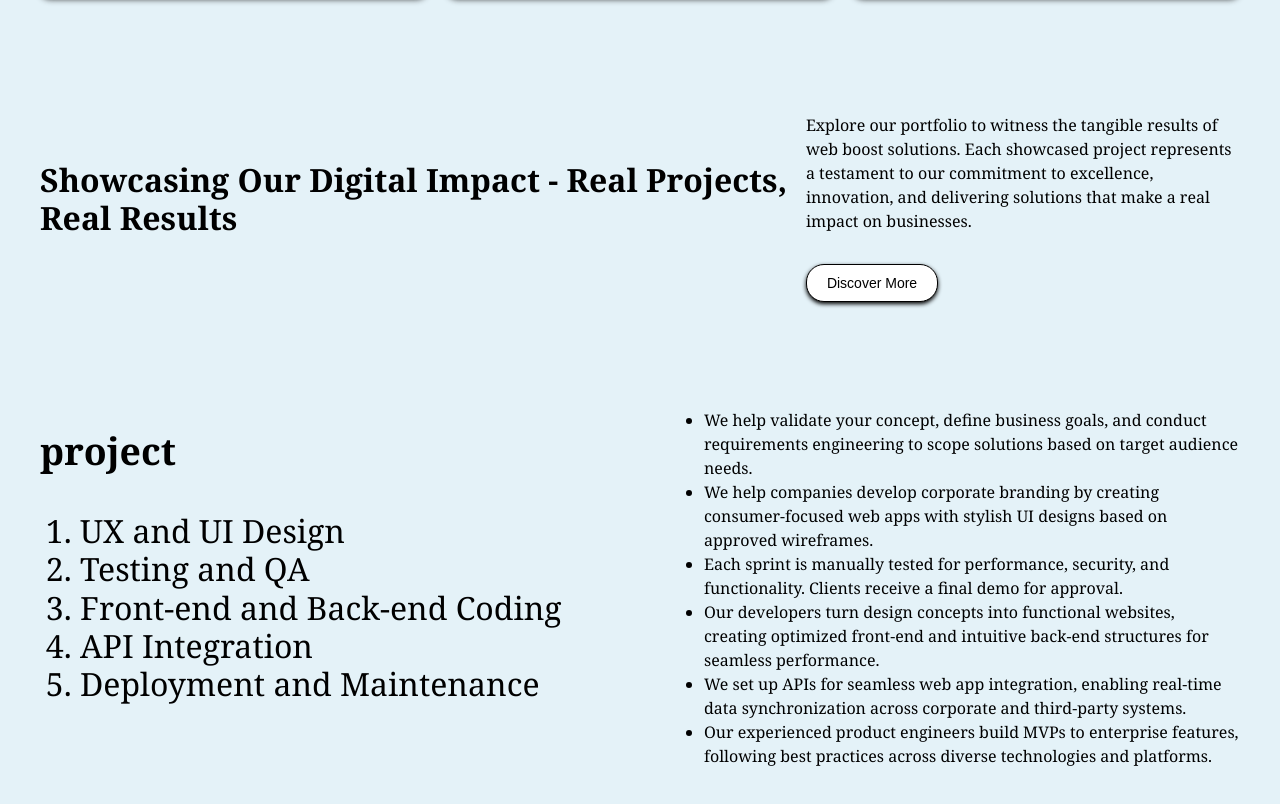
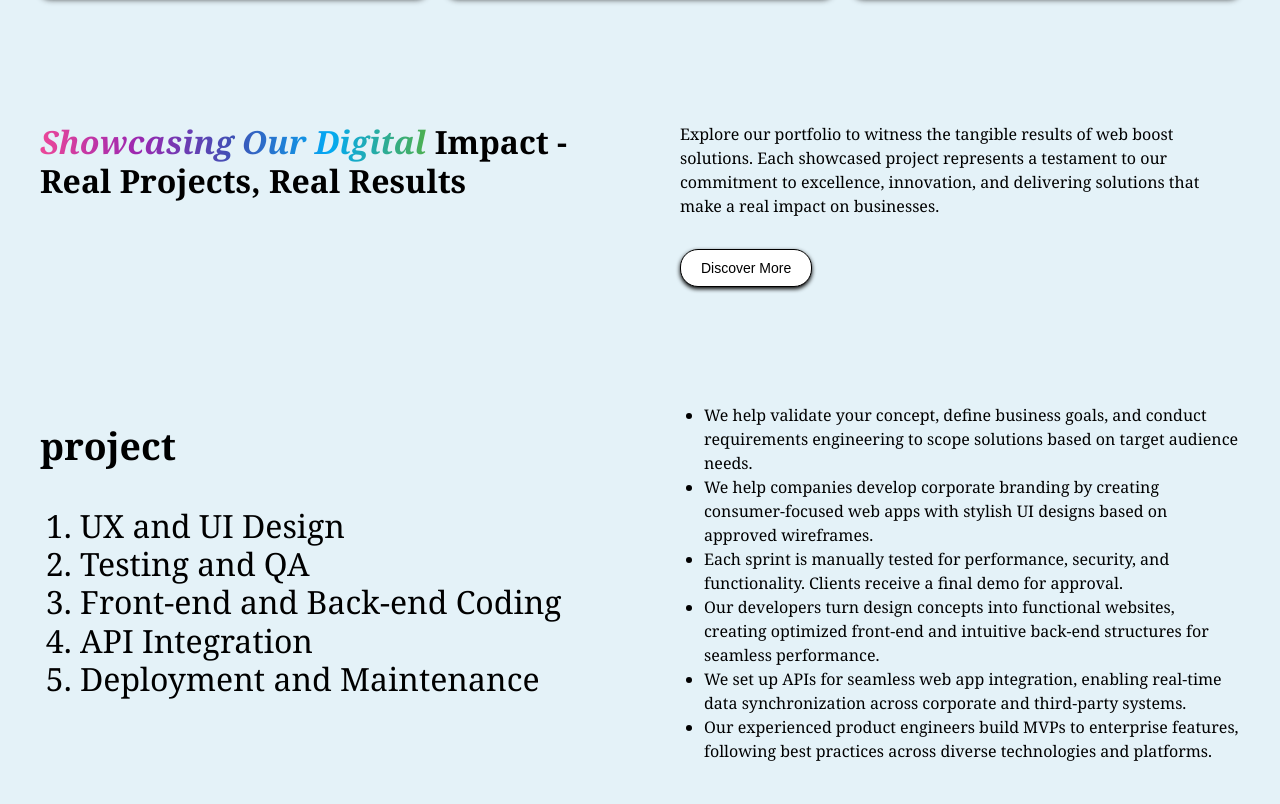
Before and after one commit to chinky23-tech/web-studio, a plain HTML site: page index.html in a window 1280 px wide. Shown: the part 2065-2869 px from the top of the page. Drawn offline with nearby package versions, Linux system fonts and the light colour scheme.

Commit message:
new feature

```diff
--- a/css/style.css
+++ b/css/style.css
@@ -409,12 +409,29 @@ box-shadow: 0px 4px 8px var(--primary-text);
     display: flex;
 }
 .projects-wrapper{
-
-    display: flex;
-    justify-content: space-between;
+   display: flex;
+   justify-content: space-between;
+   gap: 40px;
    align-items: center;
+   margin: 0 auto;
+    }
+.projects-header{
+    max-width: 600px;
+    margin: 0 auto;
+    margin-bottom: 70px;
 
 }
+.header{
+
+
+    color: var(--color-two);
+  background: linear-gradient(to right,var(--hot-pink), var(--color-one), var(--color-two), var(--color-three), var(--color-four));
+  background-clip: text;
+  -webkit-background-clip: text;
+  color: transparent;
+  -webkit-text-fill-color: transparent;
+}
+
 
 /* Wrapper for flex alignment */
 .project-wrapper {
--- a/index.html
+++ b/index.html
@@ -150,8 +150,8 @@
 <section class="projects" id="projects">
     <div class="projects-wrapper">
     <div class="projects-header">
-        <h1>Showcasing Our Digital
-Impact - Real Projects, Real Results</h1>
+    <h1><span class="header">Showcasing Our Digital</span>
+            Impact - Real Projects, Real Results</h1>
 </div>
 <div class="projects-content">
 <p>Explore our portfolio to witness the tangible results of web boost solutions. Each showcased project represents a testament to our commitment to excellence, innovation, and delivering solutions that make a real impact on businesses.</p>
```
